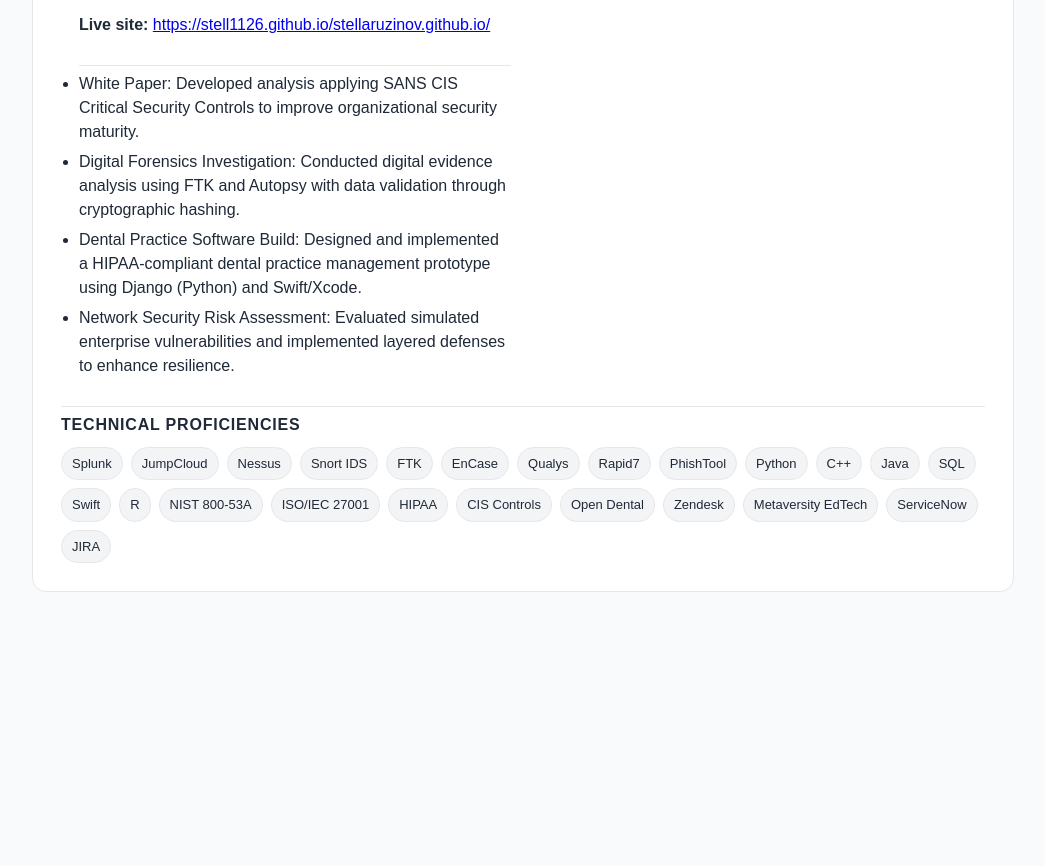
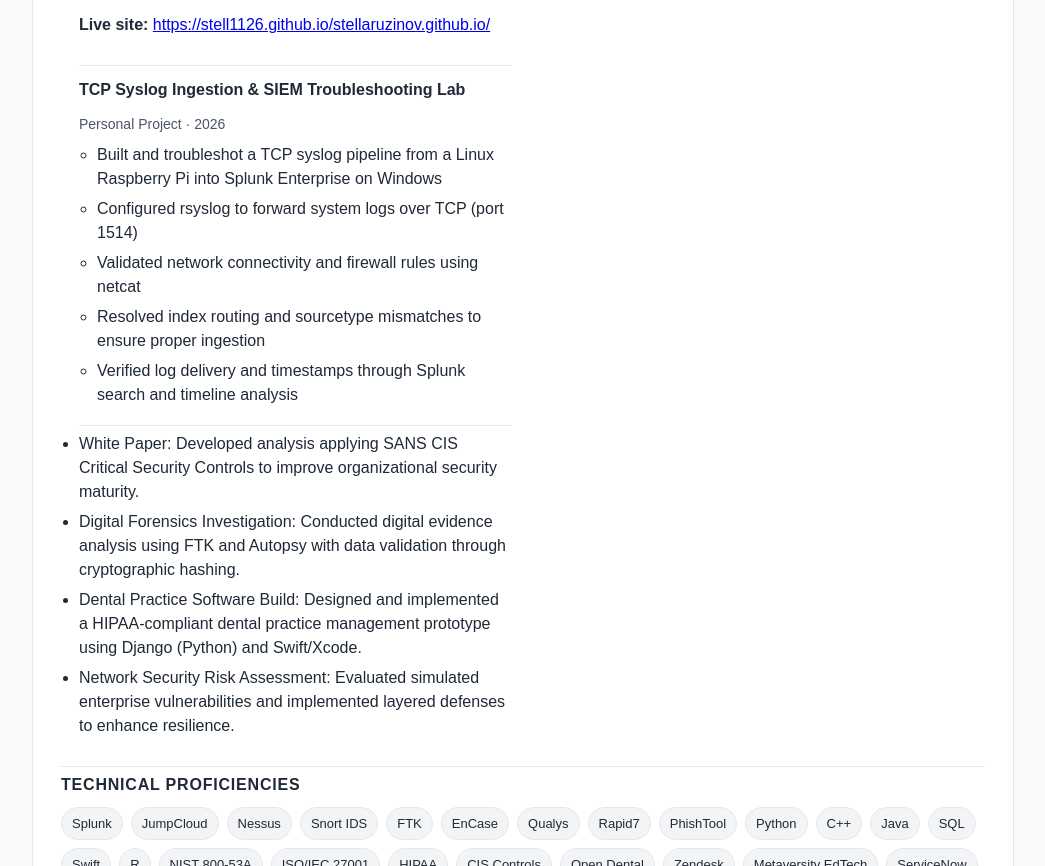
Before and after one commit to Stell1126/stellaruzinov.github.io, a plain HTML site: page index.html in a window 1280 px wide. Shown: the part 2236-3102 px from the top of the page, without its empty margins (117-1162 px from the left). Before the commit the page ends 2852 px from the top, so only its background shows below. Drawn offline with Linux system fonts and the light colour scheme.

Commit message:
Update index.html

```diff
--- a/index.html
+++ b/index.html
@@ -175,7 +175,20 @@
       https://stell1126.github.io/stellaruzinov.github.io/
     </a>
   </p>
+</div><div class="role">
+  <div class="role-head">
+    <div class="role-title">TCP Syslog Ingestion & SIEM Troubleshooting Lab</div>
+    <div class="role-meta">Personal Project · 2026</div>
+  </div>
+  <ul>
+    <li>Built and troubleshot a TCP syslog pipeline from a Linux Raspberry Pi into Splunk Enterprise on Windows</li>
+    <li>Configured rsyslog to forward system logs over TCP (port 1514)</li>
+    <li>Validated network connectivity and firewall rules using netcat</li>
+    <li>Resolved index routing and sourcetype mismatches to ensure proper ingestion</li>
+    <li>Verified log delivery and timestamps through Splunk search and timeline analysis</li>
+  </ul>
 </div>
+
    <li>White Paper: Developed analysis applying SANS CIS Critical Security Controls to improve organizational security maturity.</li>
             <li>Digital Forensics Investigation: Conducted digital evidence analysis using FTK and Autopsy with data validation through cryptographic hashing.</li>
             <li>Dental Practice Software Build: Designed and implemented a HIPAA-compliant dental practice management prototype using Django (Python) and Swift/Xcode.</li>
```
